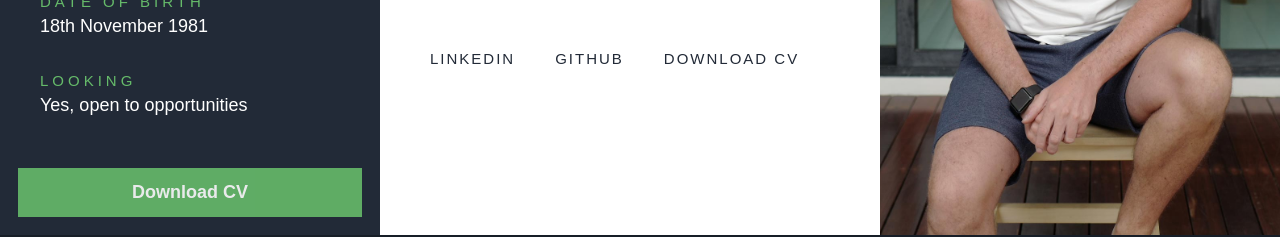
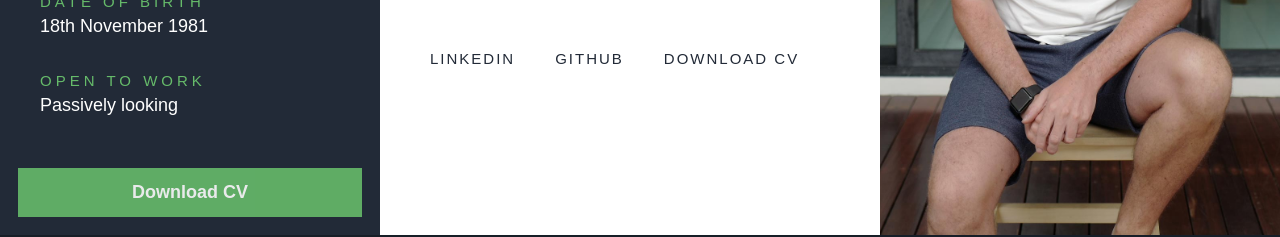
Before and after one commit to thekeogh/mckeogh.uk, a Next.js app: page / in a window 1280 px wide. Shown: the part 565-802 px from the top of the page. Built offline with nearby package versions, Linux system fonts and the light colour scheme; no server answers; a web font is replaced by a local one.

Commit message:
fix(profile): updated looking section.

```diff
--- a/src/app/page.tsx
+++ b/src/app/page.tsx
@@ -31,8 +31,8 @@ export default function Page() {
         <Profile title="Date of Birth">
           18th November 1981
         </Profile>
-        <Profile title="Looking">
-          Yes, open to opportunities
+        <Profile title="Open to work">
+          Passively looking
         </Profile>
         <a href="/download" className={style.button}>
           Download CV
```
Also changed, not shown: 1 other file (tests, documents, lock files or other folders).
